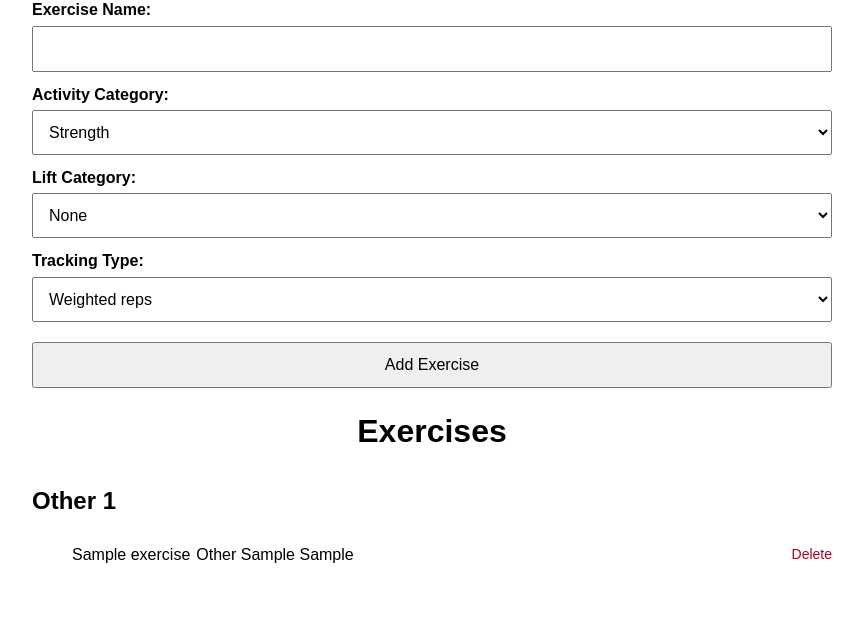
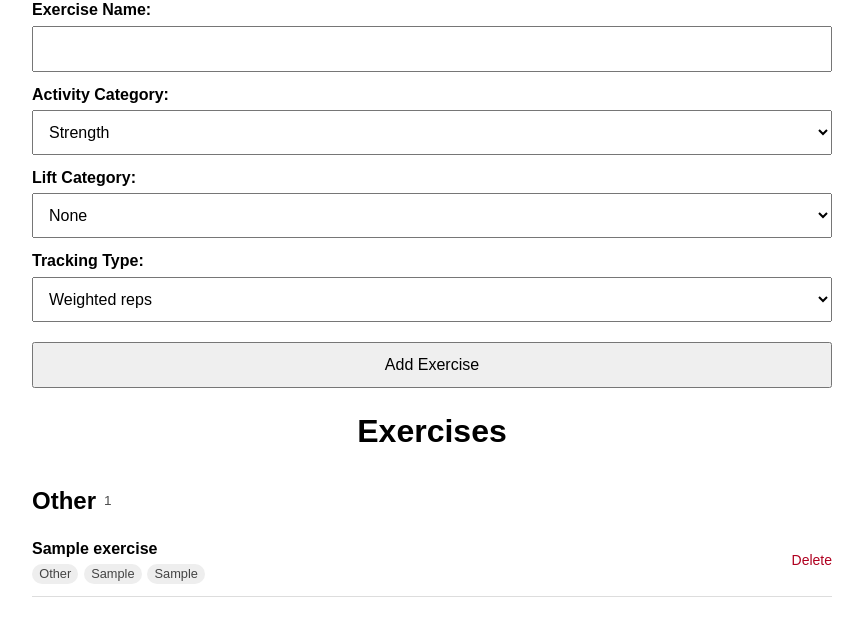
Before and after one commit to joshjohnstone/activity-tracker, a Flask app: page /exercises in a window 1280 px wide. Shown: the part 167-800 px from the top of the page, without its empty margins (208-1071 px from the left). Run offline with Flask 3, Linux system fonts and the light colour scheme; a user stored in the database is signed in; tables that the repository leaves empty hold one stand-in row (values such as "Sample post").

Commit message:
Fix styling issue in exercises page

```diff
--- a/app/routes.py
+++ b/app/routes.py
@@ -656,17 +656,6 @@ def analytics():
         else:
             date_str = str(row.date)
 
-        if activity_date and previous_week_start <= activity_date <= previous_week_end:
-            print(
-                "PREV WEEK ROW:",
-                "date=", activity_date,
-                "category=", row.category,
-                "exercise_id=", row.exercise_id,
-                "exercise_name=", exercise_name,
-                "tracking_type=", tracking_type,
-                "details_keys=", list(details.keys()),
-            )
-
         # ---- CATEGORY COUNTS ----
         category_counts.setdefault(activity_category, 0)
         category_counts[activity_category] += 1
@@ -800,17 +789,6 @@ def analytics():
 
     if chart_exercises:
         default_chart_exercise_id = str(chart_exercises[0]["id"])
-
-    print("---- ANALYTICS DEBUG ----")
-    print("today:", today)
-    print("start_of_week:", start_of_week)
-    print("previous_week_start:", previous_week_start)
-    print("previous_week_end:", previous_week_end)
-    print("weekly_strength_volume:", weekly_strength_volume)
-    print("previous_week_strength_volume:", previous_week_strength_volume)
-    print("weekly_strength_session_count:", weekly_strength_session_count)
-    print("previous_week_strength_session_count:", previous_week_strength_session_count)
-    print("-------------------------")
 
     # -- ALL THE STATS! -- #
     return render_template(
--- a/static/style.css
+++ b/static/style.css
@@ -100,33 +100,100 @@ td {
     padding: 8px;
 }
 
+/* Exercises page */
+
+.exercise-groups {
+    margin-top: 1rem;
+}
+
+.exercise-group {
+    margin-top: 1.5rem;
+}
+
+.exercise-group-heading {
+    display: flex;
+    align-items: center;
+    gap: 0.5rem;
+    margin-bottom: 0.5rem;
+}
+
+.exercise-count {
+    font-size: 0.85rem;
+    font-weight: normal;
+    opacity: 0.7;
+}
+
+.exercise-subgroup-heading {
+    margin-top: 1rem;
+    margin-bottom: 0.4rem;
+    font-size: 1rem;
+    opacity: 0.8;
+}
+
+.exercise-list {
+    list-style: none;
+    padding: 0;
+    margin: 0;
+}
+
 .exercise-item {
     display: flex;
+    justify-content: space-between;
     align-items: center;
-    justify-content: space-between;
-    padding: 6px 0;
-    gap: 10px;
-}
-
-.exercise-name {
-    font-weight: 500;
+    gap: 1rem;
+    padding: 0.75rem 0;
+    border-bottom: 1px solid #ddd;
 }
 
 .exercise-info {
     display: flex;
-    align-items: baseline;
-    gap: 6px;
+    flex-direction: column;
+    gap: 0.25rem;
+    min-width: 0;
 }
 
-.exercise-category {
-    color: #777;
-    font-size: 0.9em;
+.exercise-name {
+    font-weight: 600;
+}
+
+.exercise-meta {
+    display: flex;
+    flex-wrap: wrap;
+    gap: 0.35rem;
+}
+
+.exercise-badge {
+    display: inline-flex;
+    align-items: center;
+    width: auto;
+    font-size: 0.8rem;
+    line-height: 1.2;
+    padding: 0.15rem 0.45rem;
+    border-radius: 999px;
+    background: #eee;
+    color: #444;
+    white-space: nowrap;
 }
 
 .delete-btn {
     color: #b00020;
     text-decoration: none;
     font-size: 14px;
+    white-space: nowrap;
+}
+
+@media (max-width: 600px) {
+    .exercise-item {
+        align-items: flex-start;
+    }
+
+    .exercise-meta {
+        margin-top: 0.15rem;
+    }
+
+    .delete-btn {
+        padding-top: 0.15rem;
+    }
 }
 
 .history-day {
```
